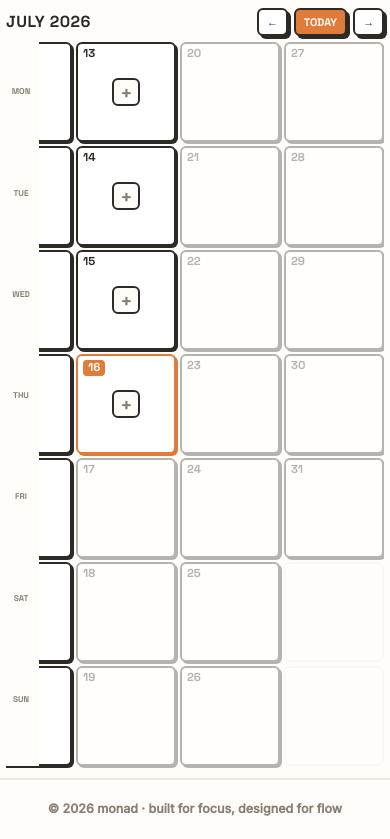
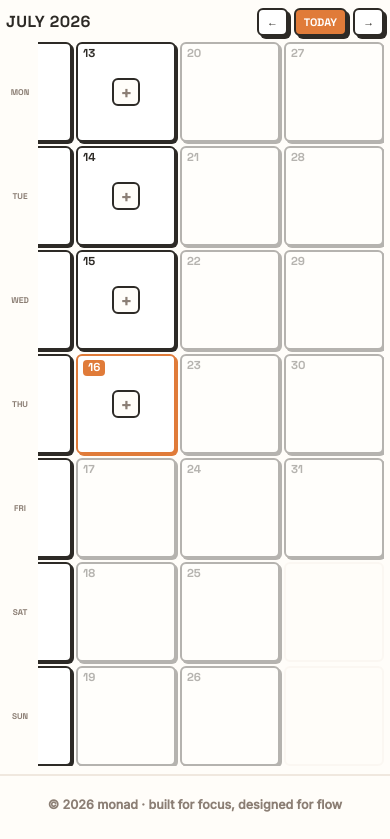
Before and after one commit to jsharonsweety28-ai/Monad, a Flask app: page /memories in a window 390 px wide. Shown: the part 60-899 px from the top of the page. After the commit the page ends 872 px from the top, so only its background shows below. Run offline with Flask 3, Linux system fonts and the light colour scheme; the visitor is signed in with stand-in values (Sample User, id 1); data that the repository does not hold is empty; some libraries are stand-ins or nearby versions.

Commit message:
Fix memories carousel left clipping: move scroll to square-grid only
Day labels are now static outside the scroll container so they never
clip. square-grid is the scroll container — only weeks scroll.
Auto-scroll JS updated to target square-grid with no offset.

Co-Authored-By: Claude Sonnet 4.6 <noreply@anthropic.com>

```diff
--- a/website/templates/memories.html
+++ b/website/templates/memories.html
@@ -154,46 +154,41 @@
     .memories-page .mem-month-title { font-size: 1rem; }
     .memories-page .mem-nav-btn { padding: 4px 8px; font-size: 0.68rem; }
 
-    /* Scroll wrapper — horizontal carousel */
+    /* Outer wrapper: day labels + scrollable grid side by side */
     .mem-grid-scroll {
       display: flex;
-      gap: 3px;
-      overflow-x: auto;
-      scroll-snap-type: x mandatory;
-      -webkit-overflow-scrolling: touch;
-      scrollbar-width: none;
-      padding-bottom: 4px;
+      gap: 4px;
+      align-items: flex-start;
     }
-    .mem-grid-scroll::-webkit-scrollbar { display: none; }
 
-    /* Day-name column: sticky on the left */
+    /* Day-name column: static, always visible — no sticky needed */
     .memories-page .mem-day-labels {
       display: flex;
       flex-direction: column;
-      gap: 3px;
-      position: sticky;
-      left: 0;
-      z-index: 10;
-      background: var(--body-bg);
+      gap: 4px;
       flex-shrink: 0;
-      padding-right: 3px;
       margin-bottom: 0;
     }
     .memories-page .mem-day-labels span {
-      width: 30px;
-      height: calc((100svh - 120px - 6px * 6) / 7);
+      width: 28px;
+      height: calc((100svh - 120px - 4px * 6) / 7);
       display: flex;
       align-items: center;
       justify-content: center;
       font-size: 0.52rem;
     }
 
-    /* Grid becomes a horizontal flex of week columns */
+    /* Grid is the scroll container — only the weeks scroll */
     .memories-page .square-grid {
       display: flex;
       gap: 4px;
-      flex-shrink: 0;
+      flex: 1;
+      overflow-x: auto;
+      scroll-snap-type: x mandatory;
+      -webkit-overflow-scrolling: touch;
+      scrollbar-width: none;
     }
+    .memories-page .square-grid::-webkit-scrollbar { display: none; }
 
     /* Each week is a snap point */
     .week-col {
@@ -309,9 +304,9 @@
       var todaySquare = document.querySelector('.day-square.today');
       if (todaySquare) {
         var weekCol = todaySquare.closest('.week-col');
-        var scroll = document.querySelector('.mem-grid-scroll');
+        var scroll = document.querySelector('.memories-page .square-grid');
         if (weekCol && scroll) {
-          scroll.scrollLeft = weekCol.offsetLeft - 32;
+          scroll.scrollLeft = weekCol.offsetLeft;
         }
       }
     }
```
